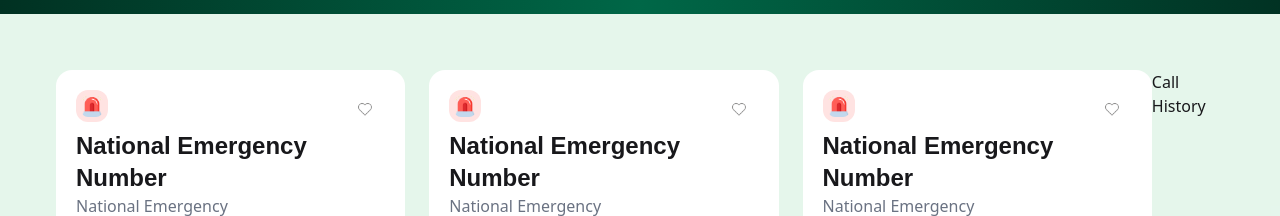
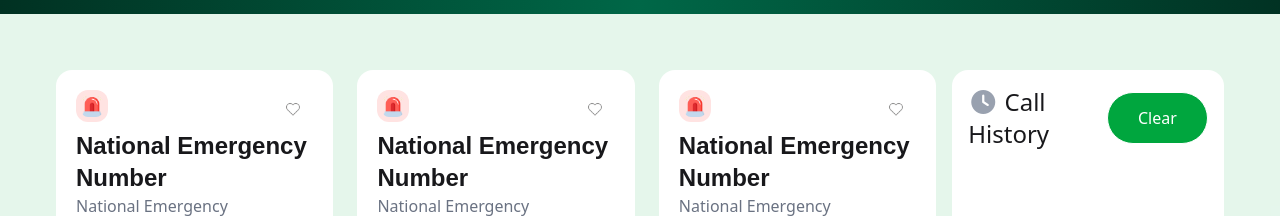
Before and after one commit to aashraful349/Emergency-Hotline, a plain HTML site: page index.html in a window 1280 px wide. Shown: the part 303-519 px from the top of the page. Drawn offline with nearby package versions, Linux system fonts and the light colour scheme; a web font is replaced by a local one.

Commit message:
worked on they history section

```diff
--- a/index.html
+++ b/index.html
@@ -52,8 +52,8 @@
                 </div>
             </div>
         </section>
-        <!-- service section -->
-        <section class="services-history-section bg-[#00a63e]/10 p-14 flex justify-between">
+        <!-- service and history section -->
+        <section class="services-history-section bg-[#00a63e]/10 p-14 flex justify-between gap-4">
             <div class="services grid grid-cols-3 gap-6">
                 <div class="service-1 p-5  max-w-[436px] max-h-[360px] bg-white rounded-2xl">
                     <div class="logos flex justify-between">
@@ -272,8 +272,13 @@
                     </div>
                 </div>
             </div>
-            <div class="history">
-                <p>Call History</p>
+            <div class="history bg-white w-[400px] rounded-2xl">
+                <div class="flex justify-between items-center p-4">
+                    <p class="font-medium text-2xl"><i class="fa-solid fa-clock text-gray-400"></i> Call History</p>
+                    <button id="clear-button" class="call-button border-1 w-[114px] h-[52px]  rounded-4xl px-4 py-2 text-white bg-[#00A63E]">Clear</button>
+                </div>
+
+
             </div>
         </section>
     </main>
```
